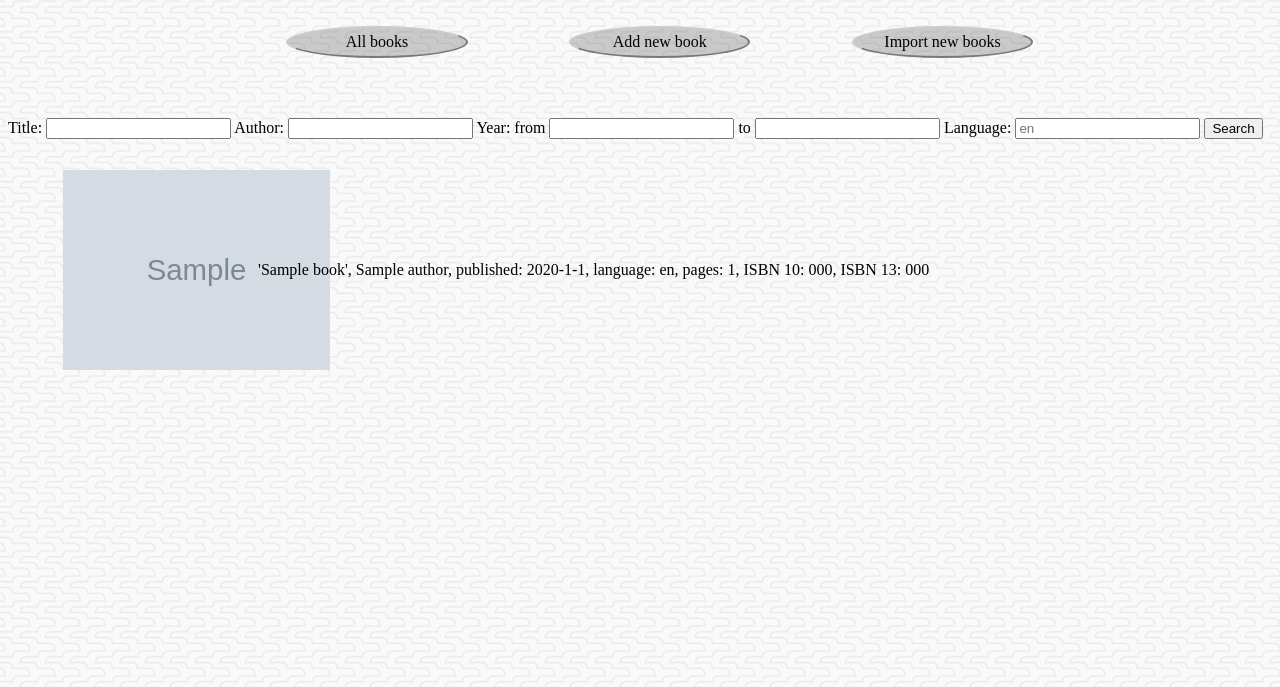
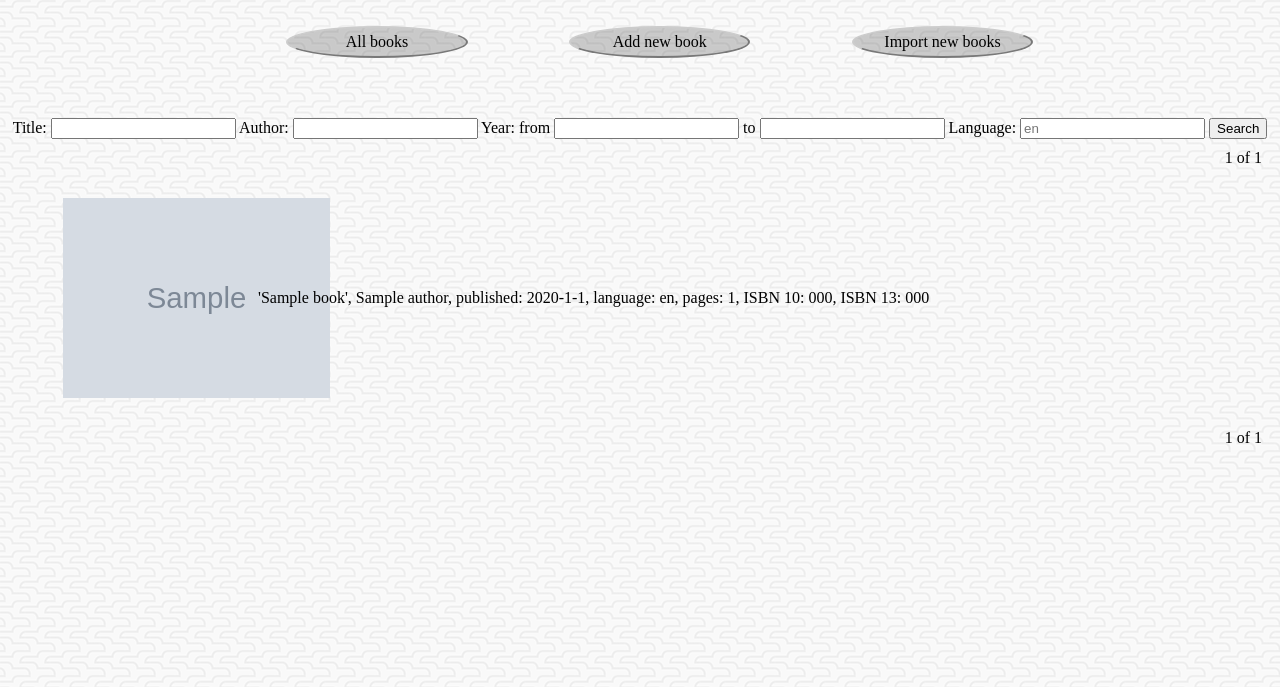
Before and after one commit to TomaszBinkiewicz/Books_API, a Django app: page /books/ in a window 1280 px wide. Shown: the top 687 px of the page. Run offline with Django 3.2, Linux system fonts and the light colour scheme; tables that the repository leaves empty hold one stand-in row (values such as "Sample post"); grey boxes marked "Sample" are stand-in pictures.

Commit message:
added_paginator_to_books_list

```diff
--- a/google_books/static/styles/books-list.css
+++ b/google_books/static/styles/books-list.css
@@ -63,3 +63,16 @@ a.menu {
 select option{
     text-align-last:center;
 }
+
+div.paginator {
+    text-align: right;
+    margin: 10px;
+}
+
+div.paginator a {
+    color: rgba(175, 20, 20, 0.8);
+}
+
+div.filters {
+    text-align: center;
+}
--- a/google_books/views.py
+++ b/google_books/views.py
@@ -5,6 +5,7 @@ from .models import Book, Author, Language
 from datetime import datetime
 from django.views import View
 from .forms import AddBookForm, ImportFromApiForm
+from django.core.paginator import Paginator
 
 
 def get_author_object(name):
@@ -101,7 +102,10 @@ class AllBooksView(View):
             all_books = all_books.filter(publishedYear__lte=year_to)
         if language:
             all_books = all_books.filter(language__language__icontains=language)
-        return render(request, 'google_books/all_books.html', context={'books': all_books})
+        paginator = Paginator(all_books, 10)
+        page_number = request.GET.get('page')
+        page_obj = paginator.get_page(page_number)
+        return render(request, 'google_books/all_books.html', context={'books': page_obj})
 
 
 class AddBookView(View):
--- a/templates/google_books/all_books.html
+++ b/templates/google_books/all_books.html
@@ -16,6 +16,7 @@
             <input type="submit" value="Search">
         </form>
     </div>
+    {% include 'google_books/paginator.html' with page_obj=books %}
     <div class="content-list">
         <ul class="books-list">
             {% for book in books %}
@@ -26,4 +27,5 @@
             {% endfor %}
         </ul>
     </div>
+    {% include 'google_books/paginator.html' with page_obj=books %}
 {% endblock %}
--- /dev/null
+++ b/templates/google_books/paginator.html
@@ -0,0 +1,15 @@
+<div class="paginator">
+    <span class="step-links">
+        {% if page_obj.has_previous %}
+            <a href="?page=1">&laquo; first</a>
+            <a href="?page={{ page_obj.previous_page_number }}">previous</a>
+        {% endif %}
+        <span class="current">
+            {{ page_obj.number }} of {{ page_obj.paginator.num_pages }}
+        </span>
+        {% if page_obj.has_next %}
+            <a href="?page={{ page_obj.next_page_number }}">next</a>
+            <a href="?page={{ page_obj.paginator.num_pages }}">last &raquo;</a>
+        {% endif %}
+    </span>
+</div>
```
